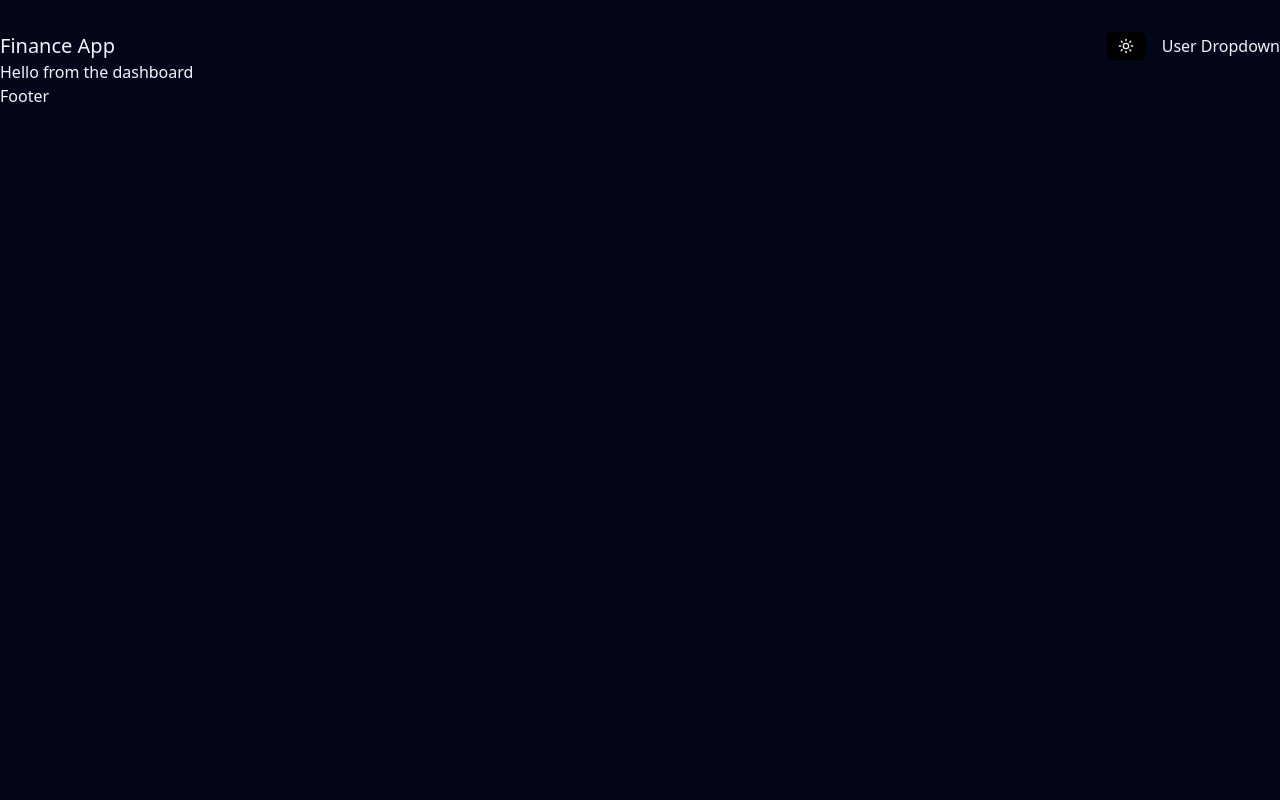
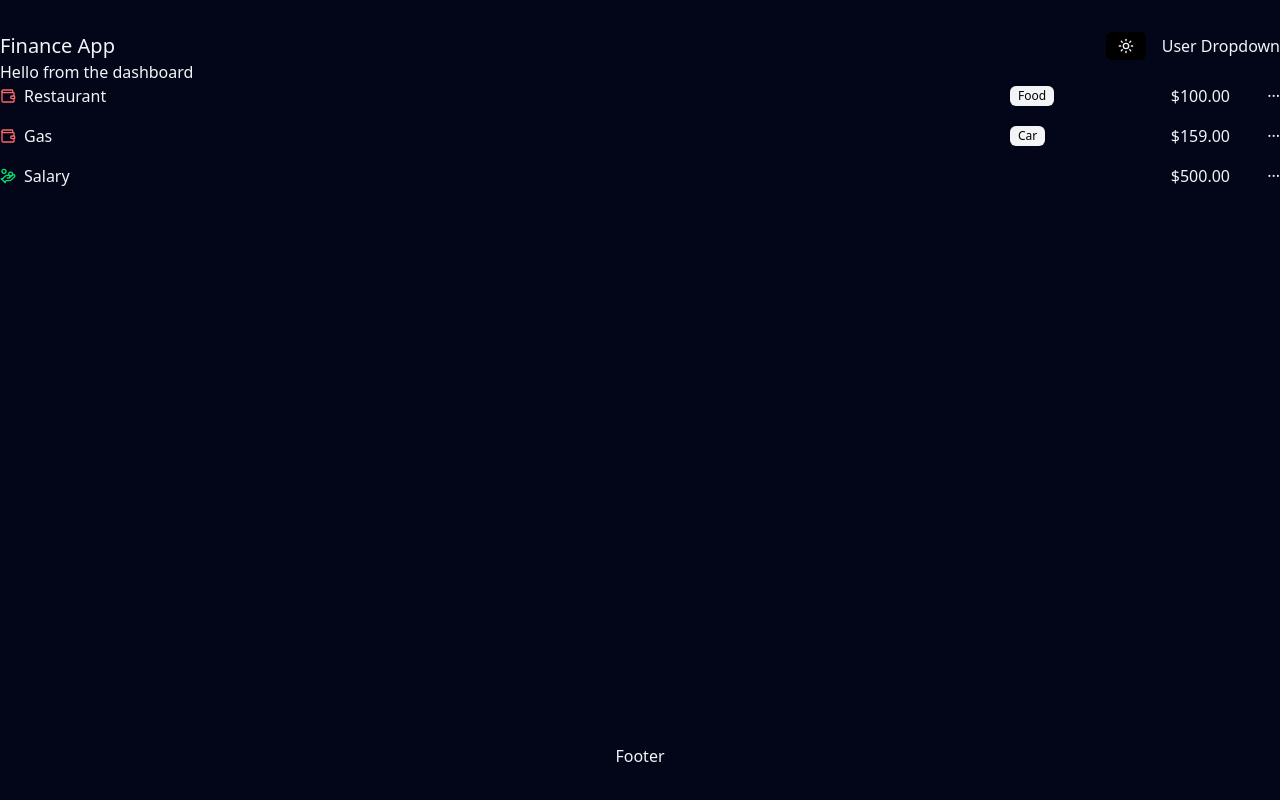
Before and after one commit to lukeckk/Wiser, a Next.js app: page /dashboard in a window 1280 px wide. Built offline with nearby package versions, Linux system fonts and the light colour scheme; no server answers; data requests are answered from the project's data file.

Commit message:
added custom transaction to dashboard and move footer down

```diff
--- a/app/dashboard/layout.js
+++ b/app/dashboard/layout.js
@@ -5,7 +5,7 @@ export default function Layout({ children }) {
     <>
       <PageHeader className="mt-8" />
       <main>{children}</main>
-      <footer>Footer</footer>
+      <footer className="mt-auto text-center py-8">Footer</footer>
     </>
   )
 }
--- a/app/dashboard/page.js
+++ b/app/dashboard/page.js
@@ -1,7 +1,10 @@
+import TransactionList from "@/components/transaction-list"
+
 export default function Dashboard() {
   return (
     <>
       Hello from the dashboard
+      <TransactionList />
     </>
   )
 }
--- a/app/layout.js
+++ b/app/layout.js
@@ -24,7 +24,7 @@ export default async function RootLayout({ children }) {
   return (
     <html lang="en" className={theme}>
       <body
-        className={`${geistSans.variable} ${geistMono.variable} antialiased`}
+        className={`${geistSans.variable} ${geistMono.variable} antialiased min-h-screen flex flex-col`}
       >
         <Providers>
           {children}
--- /dev/null
+++ b/components/transaction-list.js
@@ -0,0 +1,15 @@
+import TransactionItem from "./transaction"
+
+
+export default async function TransactionList() {
+  const response = await fetch(
+    'http://localhost:3003/transactions'
+  )
+  const transactions = await response.json()
+
+  return (<section className="space-y-4">
+    {transactions.map(transaction => <div key={transaction.id}>
+      <TransactionItem type={transaction.type} category={transaction.category} description={transaction.description} amount={transaction.amount} />
+    </div>)}
+  </section>)
+}
--- /dev/null
+++ b/db.json
@@ -0,0 +1,28 @@
+{
+  "transactions": [
+    {
+      "id": 1,
+      "amount": 100,
+      "type": "Expense",
+      "description": "Restaurant",
+      "category": "Food",
+      "created_at": "2023-03-15T23:00:00"
+    },
+    {
+      "id": 2,
+      "amount": 159,
+      "type": "Expense",
+      "description": "Gas",
+      "category": "Car",
+      "created_at": "2023-03-15T23:00:00"
+    },
+    {
+      "id": 3,
+      "amount": 500,
+      "type": "Income",
+      "description": "Salary",
+      "category": "",
+      "created_at": "2023-03-15T23:00:00"
+    }
+  ]
+}
--- a/package.json
+++ b/package.json
@@ -6,9 +6,11 @@
     "dev": "next dev",
     "build": "next build",
     "start": "next start",
-    "lint": "next lint"
+    "lint": "next lint",
+    "json-server": "json-server --watch db.json --port 3003"
   },
   "dependencies": {
+    "json-server": "^1.0.0-beta.3",
     "lucide-react": "^0.485.0",
     "next": "15.2.4",
     "react": "^19.0.0",
```
Also changed, not shown: 1 other file (tests, documents, lock files or other folders).
